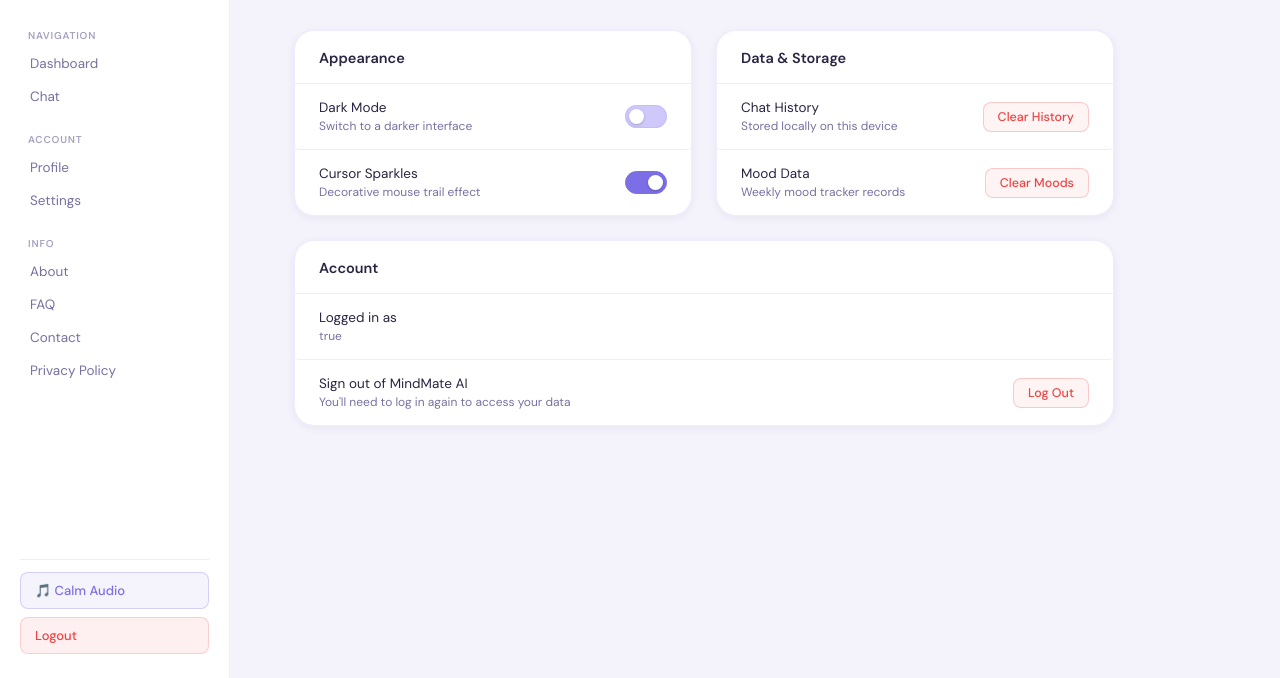
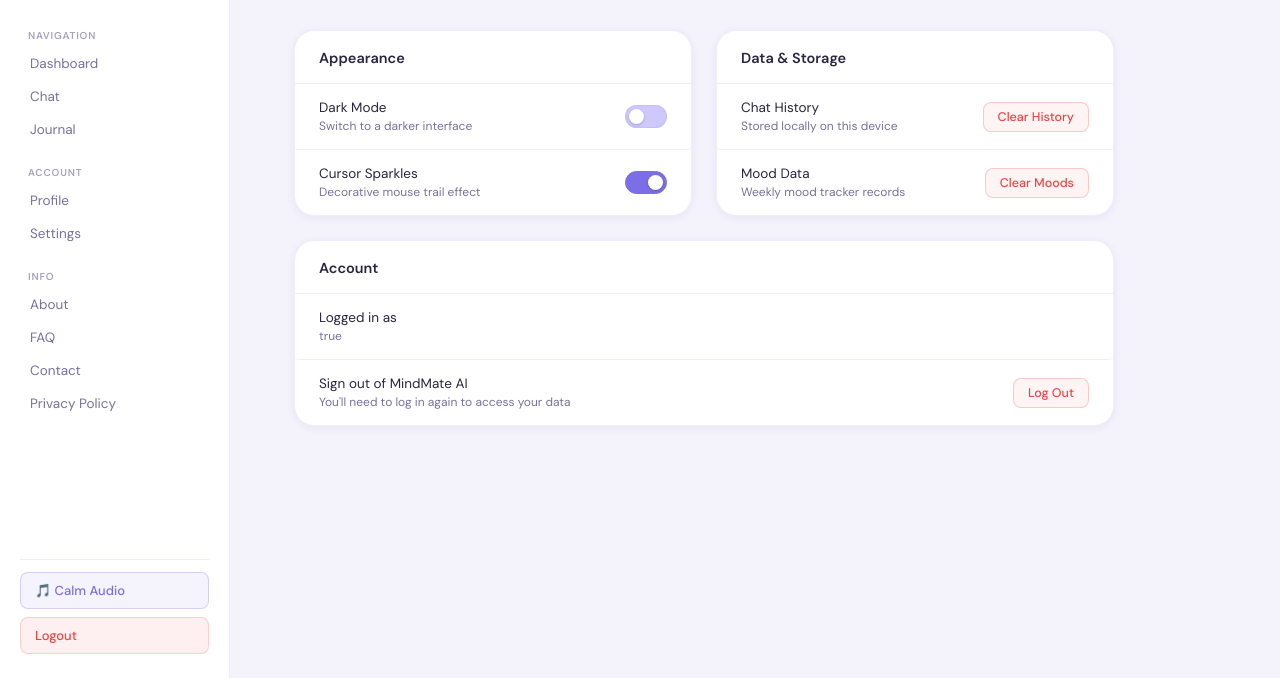
Before and after one commit to merlyn48/mindmate-ai, a plain HTML site: page settings.html in a window 1280 px wide. Shown: the part 122-800 px from the top of the page. Drawn offline with Linux system fonts and the light colour scheme; sample sign-in values are in the browser's storage.

Commit message:
Update settings.html

```diff
--- a/settings.html
+++ b/settings.html
@@ -107,6 +107,7 @@
       <nav class="nav-main">
         <a href="dashboard.html">Dashboard</a>
         <a href="index.html">Chat</a>
+        <a href="journal.html">Journal</a>
       </nav>
       <nav class="nav-secondary">
         <a href="profile.html">Profile</a>
```
